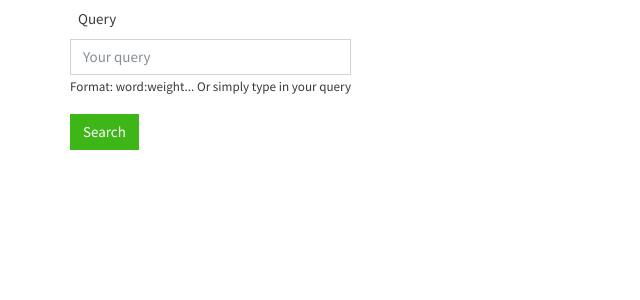
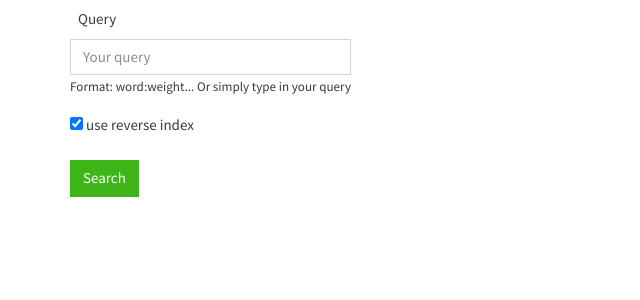
Before and after one commit to lanesket/vector-model-info-retrieval, a Flask app: page / in a window 1280 px wide. Shown: the top 300 px of the page, without its empty margins (0-640 px from the left). Run offline with Flask 2, Linux system fonts and the light colour scheme; parts of the project's set-up code (start-up, migrations or seed data) failed here and were passed over; some libraries are stand-ins or nearby versions.

Commit message:
Added gui support for inverted index search

```diff
--- a/src/app.py
+++ b/src/app.py
@@ -5,9 +5,10 @@ from string import Template
 import os
 
 vm = VectorModel('assets/articles/processed')
-if not os.listdir('assets/articles/vectors'):
-    vm.generate_weights('assets/articles/vectors')
+# if not os.listdir('assets/articles/vectors'):
+vm.generate_weights('assets/articles/vectors')
 vectors = vm.load_vectors('assets/articles/vectors')
+vm.create_inverted_index(vectors)
 p = Preprocessor("assets/stop-words.txt")
 
 
@@ -18,24 +19,32 @@ app = Flask(__name__)
 def main():
     return render_template("index.html")
 
-@app.route('/iteration',  methods=['POST', 'GET'])
-def iter():
-    return ""
+
 
 @app.route('/', methods=['POST', 'GET'])
 def main_response():
     query = request.form['query']
+    use_index = ""
+    if request.method == "POST":
+        use_index = request.form.get("use_index")
     processed_query = p.process(query)
     query_vector = vm.query_vectorize(processed_query)
 
     if ":" in query:
         pairs = query.split(" ")
+        terms = []
         for pair in pairs:
             t, d, w = pair.partition(":")
             # vector_mapping returns position of a term in a vector
             # set only weights for the provided terms, since others are 0
             query_vector[vm.vector_mapping[t.lower()]] = int(w)
-    res = vm.find_similar(vectors, query_vector, 7)
+            terms.append(t)
+        query = " ".join(terms)
+
+    if use_index:
+        res = vm.find_similar_with_index(vectors, query, query_vector)
+    else:
+        res = vm.find_similar(vectors, query_vector, 10)
     res = [ r.split("/")[-1] for r in res ]
 
     return render_template("index.html", qres=res)
--- a/src/templates/index.html
+++ b/src/templates/index.html
@@ -16,6 +16,8 @@
               <label for="text" class="m-2">Query</label>
               <input type="text" name="query" class="form-control" id="text" placeholder="Your query">
               <p><small>Format: word:weight... Or simply type in your query </small></p>
+              <input type="checkbox" name="use_index" value="index" checked>
+              <label for="use_index">use reverse index</label>
             </div>
             <input type="submit" value="Search" class="btn btn-success">
           </form>
```
